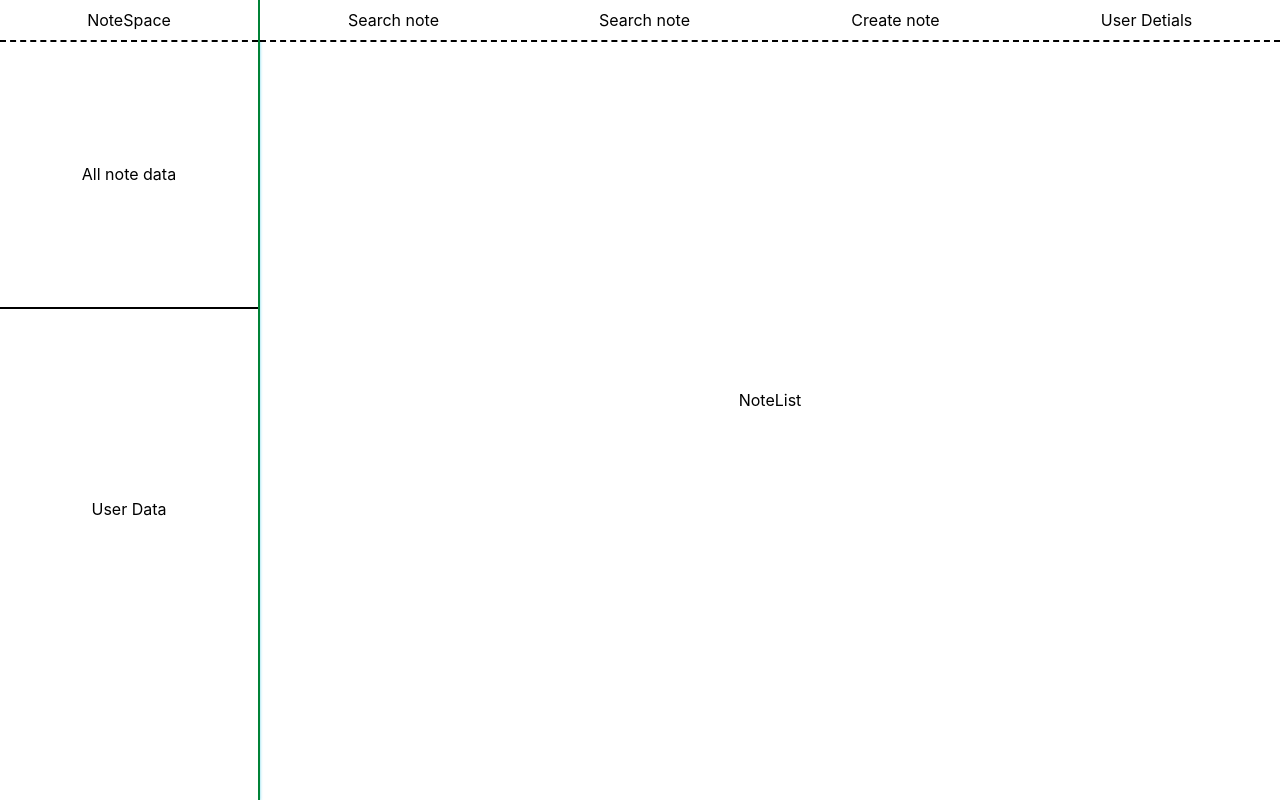
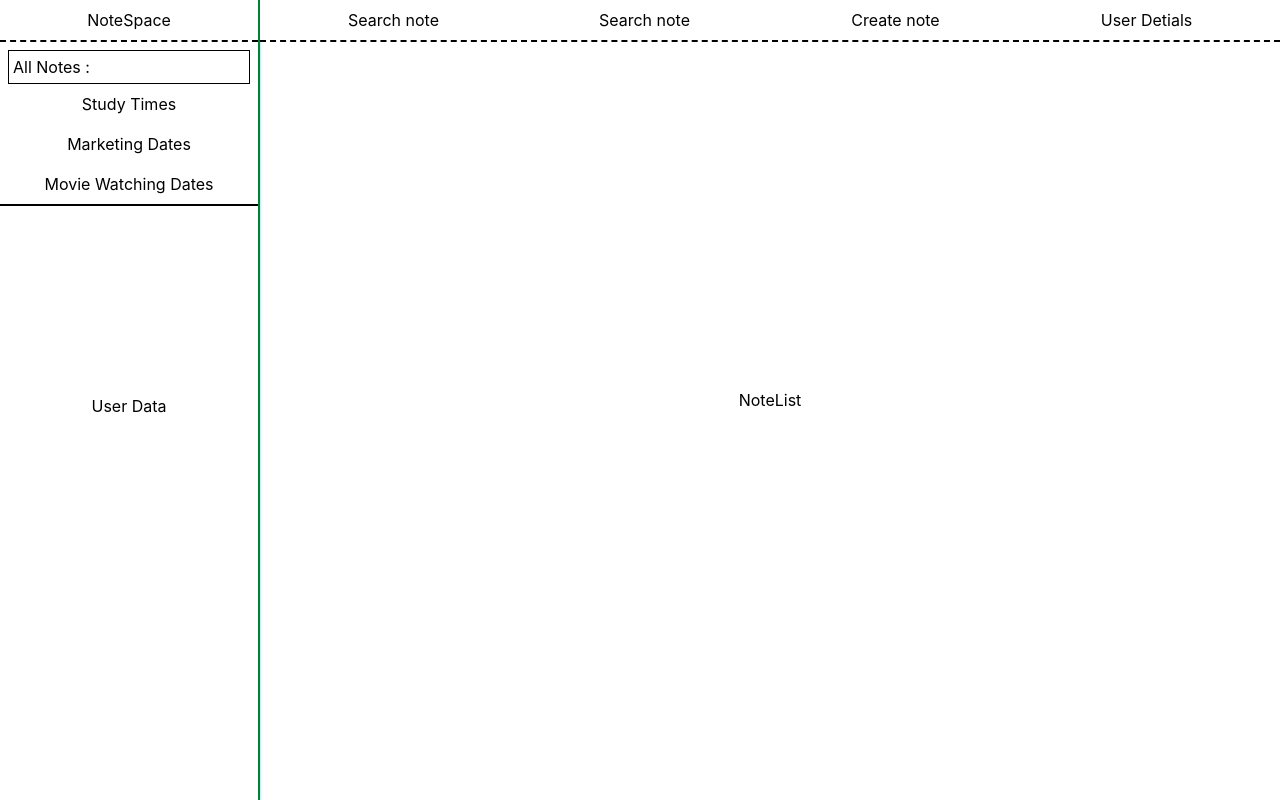
Before and after one commit to merupeshpradhan/NoteSpace, a React (Vite) app in the folder client/: page /notes in a window 1280 px wide. Built offline with nearby package versions, Linux system fonts and the light colour scheme.

Commit message:
feat: update NoteLeftHeader component; enhance layout and structure for better note organization

```diff
--- a/client/src/components/NoteLeftHeader.jsx
+++ b/client/src/components/NoteLeftHeader.jsx
@@ -4,8 +4,13 @@ function NoteLeftHeader() {
   return (
     <section className="h-screen border-green-700 border-r-2 shadow shadow-cyan-500/50">
       <div className="border-b-2 border-dashed p-2 text-center">NoteSpace</div>
-      <div className="h-1/3 border-b-2 grid items-center justify-center">
-        <h3>All note data</h3>
+      <div className="p-2 border-b-2 grid gap-2">
+        <h1 className="border p-1">All Notes :</h1>
+        <div className="grid gap-4">
+          <button>Study Times</button>
+          <button>Marketing Dates</button>
+          <button>Movie Watching Dates</button>
+        </div>
       </div>
       <div className="h-1/2 grid items-center justify-center">
         <h3>User Data</h3>
```
